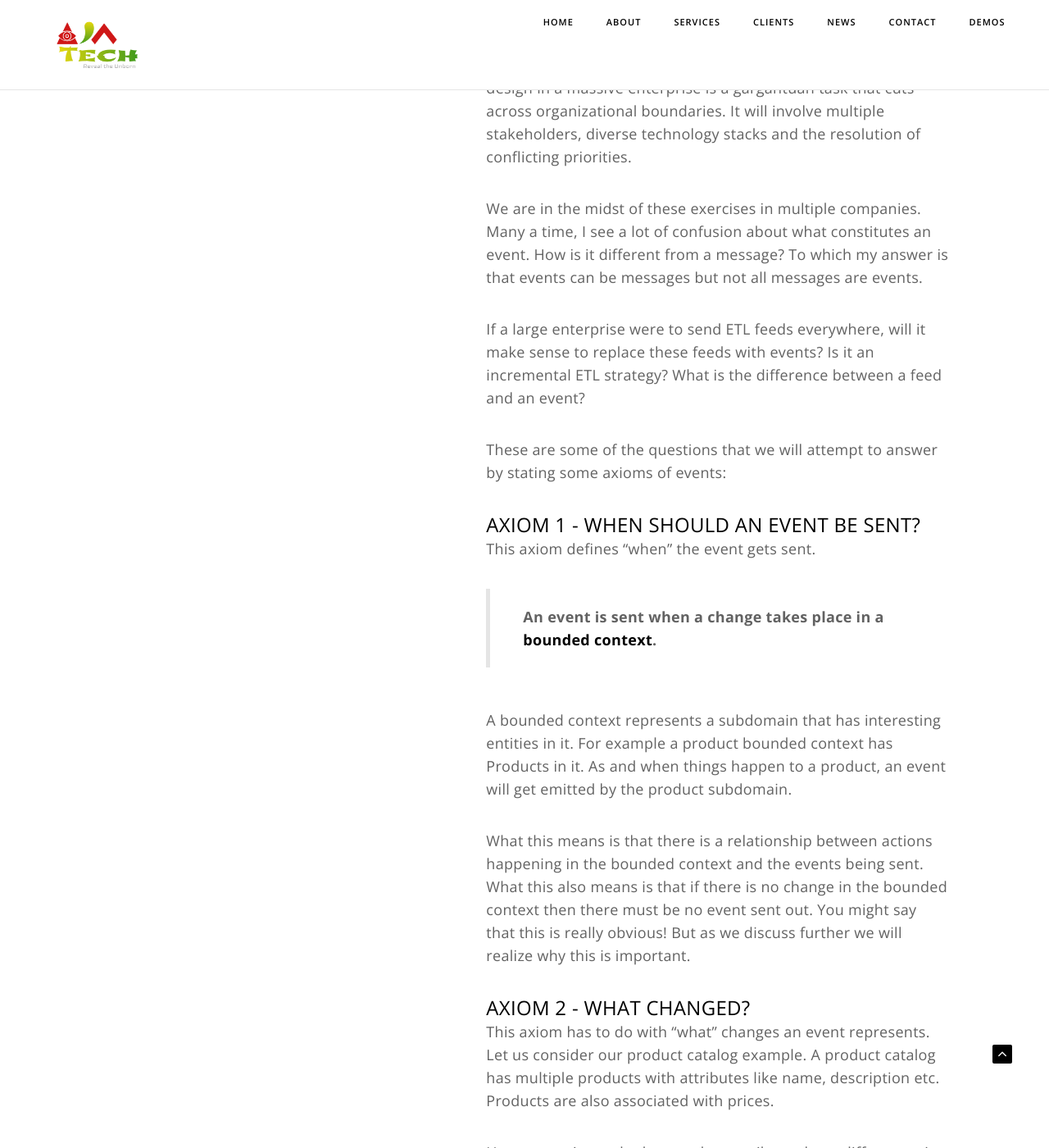
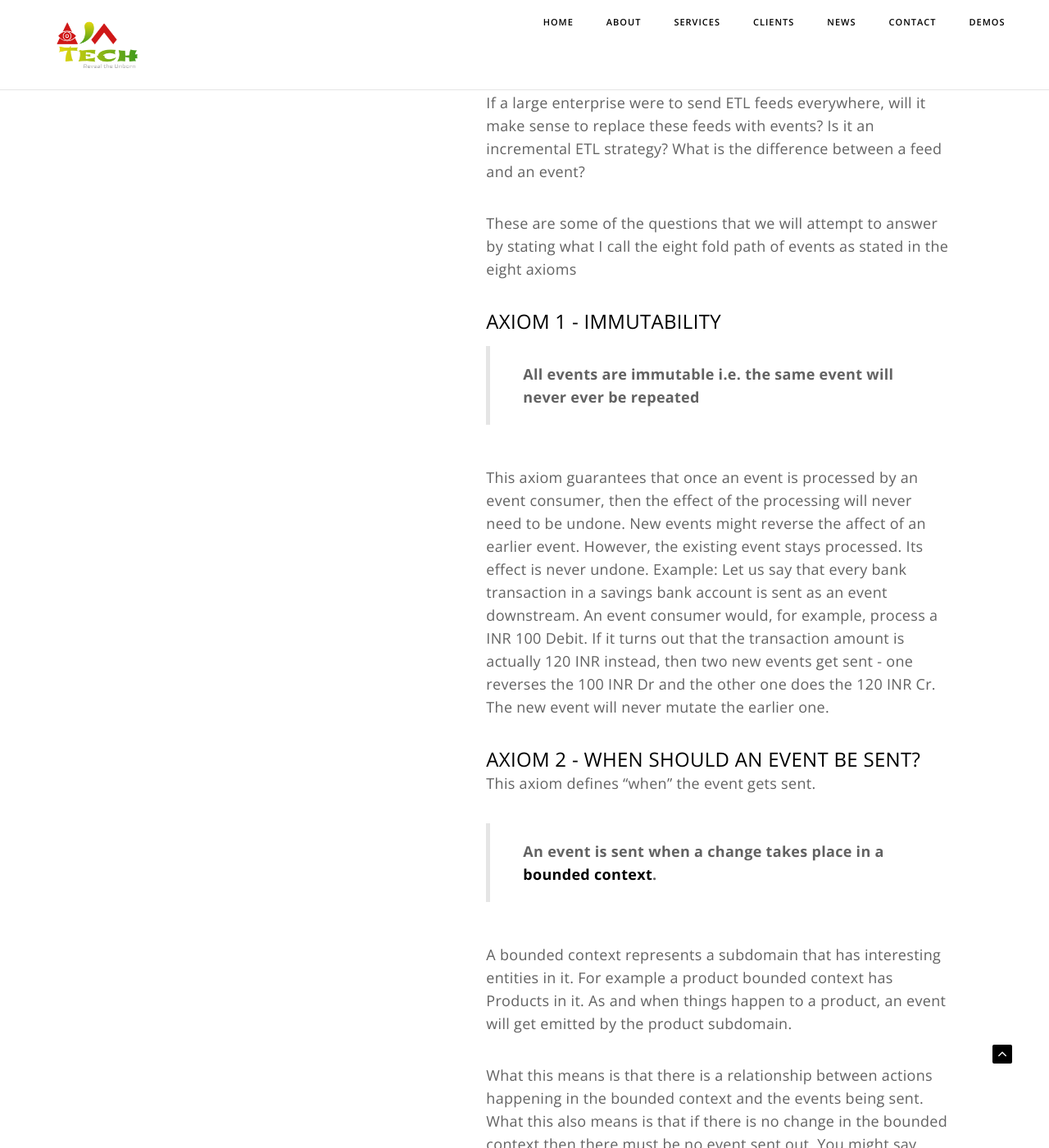
Before and after one commit to ajatech/ajatech.github.io, a Jekyll site: the page built from eventing.md, in a window 1280 px wide and 1400 px high, scrolled down 5609 px. Shown: the whole window at 82% size. Built offline with Jekyll 4.4.1, drawn with Linux system fonts in a browser that asks for light colours; some web fonts are replaced; our own code applies the rules of GitHub Pages for plain Markdown files; some of the changed text lies outside the part shown.

Commit message:
event enhancements

```diff
--- a/eventing.md
+++ b/eventing.md
@@ -1,14 +1,14 @@
 ---
-title:  On Availability & Event Sourcing
+title:  On Availability & Event Design
 day: 25
 month: May
 year: 2020
-summary:  Introduction to Enterprise Events
+summary:  Introduction to Enterprise Events - Axioms of enterprise eventing
 author: Raja Shankar Kolluru
 permalink:  events.html
 carousel1: images/ext/CQRS.png
 carousel2: images/ext/entity-mutation-with-events.png
-carousel3: images/ext/book-stack.jpg
+carousel3: images/ext/Dharmachakra.jpg
 featured: images/ext/event.jpg
 tags: Events  DDD ThinEvents ThickEvents Messages RPC APIDesign CQRS Availability EventSourcing
 quote: It had long since come to my attention that people of accomplishment rarely sat back and let things happen to them. They went out and happened to things.
@@ -66,9 +66,15 @@
 
 If a large enterprise were to send ETL feeds everywhere, will it make sense to replace these feeds with events? Is it an incremental ETL strategy? What is the difference between a feed and an event?
 
-These are some of the questions that we will attempt to answer by stating some axioms of events:
+These are some of the questions that we will attempt to answer by stating what I call the eight fold path of events as stated in the eight axioms
 
-## Axiom 1 - When should an event be sent?
+## Axiom 1 - Immutability
+> All events are immutable i.e. the same event will never ever be repeated
+
+This axiom guarantees that once an event is processed by an event consumer, then the effect of the processing will never need to be undone. New events might reverse the affect of an earlier event. However, the existing event  stays processed. Its effect is never undone.
+Example: Let us say that  every bank transaction in a savings bank account is sent as an event downstream. An event consumer would, for example, process a INR 100  Debit. If it turns out that the transaction amount is actually 120 INR instead, then two  new events get sent - one reverses the 100 INR Dr and the other one does the 120 INR Cr. The new event will never mutate the earlier one.
+
+## Axiom 2 - When should an event be sent?
 This axiom defines "when" the event gets sent.
 > An event is sent when a change takes place in a [bounded context](https://www.infoq.com/news/2019/06/bounded-context-eric-evans/).
 
@@ -116,11 +122,11 @@
 In the example above, this restriction can be achieved by separating the product cost event from the product attribute change event. Only Finance can subscribe to the cost event.
 
 ### Event Timing Restriction
-When can an event consumer see the event? For example, let us say that we want to develop a system that emits events for the stock market. The news of an impending IPO might need to be restricted by regulations till the time it is appropriate.
+When can an event consumer see the event? For example, let us say that we want to develop a system that emits events for the stock market. The news of an impending IPO might need to be restricted by regulations till the time it is appropriate. On the other hand, there might be departments who would need to know about the IPO in advance to make adequate preparations. So quite clearly, the timing of the event will be different for these different event consumers.
 
 This restriction might be achieved by introducing a new event type. This event type is emitted only when the public must know about it.
 
-## Axiom 6 - Implicit vs. Explicit Events
+## Axiom 7 - Implicit vs. Explicit Events
 > Avoid expanding aggregate entities from other bounded contexts in your events
 
  Let us take the example of a Christmas sale. The sale applies to a group of products - for example product 1 and product2. Instead of dealing with too many products, the product domain allows setting up product groups. In this case we can set up a product group PG1 that contains product1 and product2.  The sale itself is set up against PG1 (and not against product1 and product2 individually) as part of the Promotion bounded context. Now let us say, the Promotion bounded context wants to send an event when a sale has been set up. It can choose to expand the product group to the constituent products when emitting out the event. Hence the Promotion domain sends this event with product1 and product2 (by expanding the PG1 group into the constituent products). However, there is a problem with this.
```
Also changed, not shown: other parts of eventing.md (+6 -6 lines), images/ext/Dharmachakra.jpg (added).
